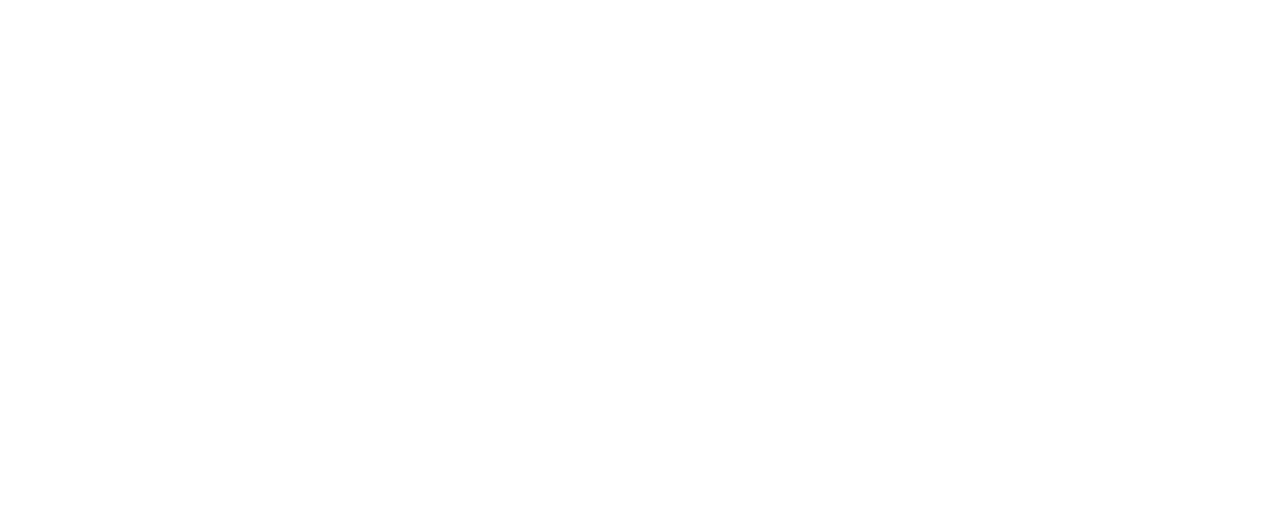
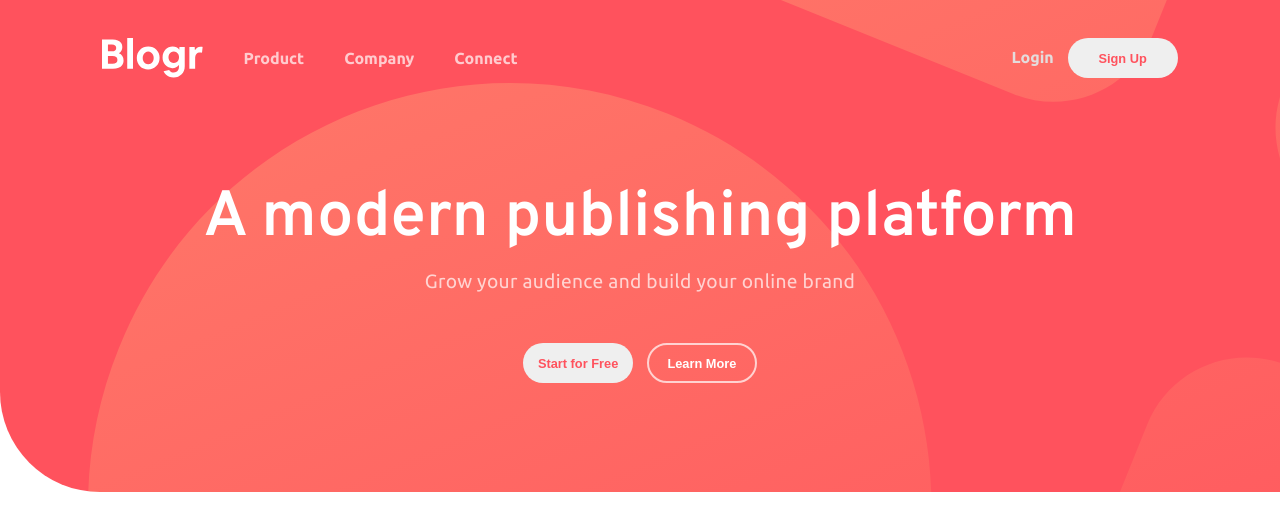
Before and after one commit to kairemerson/blogr-landing-page-main, a plain HTML site: page index.html in a window 1280 px wide. Drawn offline with Linux system fonts and the light colour scheme.

Commit message:
finished section intro of the project

```diff
--- a/index.html
+++ b/index.html
@@ -6,6 +6,10 @@
 
   <link rel="icon" type="image/png" sizes="32x32" href="./images/favicon-32x32.png">
   <link rel="stylesheet" href="css/style.css">
+  <link rel="preconnect" href="https://fonts.gstatic.com">
+  <link rel="preconnect" href="https://fonts.gstatic.com">
+  <link href="https://fonts.googleapis.com/css2?family=Ubuntu:wght@400;500;700&display=swap" rel="stylesheet">
+  <link href="https://fonts.googleapis.com/css2?family=Overpass:wght@300;400;600&display=swap" rel="stylesheet">
   <title>Frontend Mentor | [Blogr]</title>
 
 
@@ -13,9 +17,22 @@
 <body>
   <header>
     <div class="container">
-      <nav>
-
+      <nav class="menu-desktop">
+        <img src="./images/logo.svg" alt="logo">
+        <ul>
+          <li>Product</li>
+          <li>Company</li>
+          <li>Connect</li>
+        </ul>
+        <div>
+          <a href="#">Login</a>
+          <button>Sign Up</button>
+        </div>
       </nav>
+      <h1>A modern publishing platform</h1>
+      <p>Grow your audience and build your online brand</p>
+      <button id="start">Start for Free</button>
+      <button id="learn">Learn More</button>
     </div>
   </header>
   <!--
@@ -40,14 +57,8 @@
   Newsletter
   LinkedIn
 
-  Login
-  Sign Up
 
-  A modern publishing platform
-  Grow your audience and build your online brand
 
-  Start for Free
-  Learn More
 
   Designed for the future
 
--- a/sass/style.scss
+++ b/sass/style.scss
@@ -1,8 +1,109 @@
+$ligthRed: rgb(255, 82, 93);
+$ligth-red-trasnparent: rgba(247, 241, 241, 0.3);
+$transparent-white: rgba(255, 255, 255, .7);
+$overpass: 'Overpass', sans-serif;
+$ubuntu: 'Ubuntu', sans-serif;
+
+@mixin button-pattern($color){
+    width: 110px;
+    height: 40px;
+    border: none;
+    color: $color;
+    border-radius: 20px;
+    font-size: .8rem;
+    font-weight: 700;
+    cursor: pointer;
+}
+
 *{
     margin: 0;
     padding: 0;
     box-sizing: border-box;
 }
-.container{
-    padding: 3% 5%;
+body{
+    font-family: $ubuntu;
+    font-weight: 400;
 }
+
+header{
+    background-color: $ligthRed;
+    border-bottom-left-radius: 100px;
+    background-image: url("../images/bg-pattern-intro.svg");
+    background-size: 3400px;
+    background-position: -550px -1470px;
+    background-repeat: no-repeat;
+    .container{
+        padding: 3% 8%;
+        font-weight: 700;
+        color: $transparent-white;
+        text-align: center;
+
+        nav{
+            display: flex;
+
+            img{
+                height: 40px;
+            }
+            ul:nth-child(2){
+                flex-grow: 1;
+                align-items: center;
+            }
+            ul{
+                display: flex;
+                margin-left: 20px;
+            }
+            ul li{
+                list-style: none;
+                margin: 0 20px;
+            }
+            a{
+                text-decoration: none;
+                color: rgb(228, 220, 220);
+            }
+            button{
+                @include button-pattern($ligthRed);
+                margin-left: 10px;
+                &:hover{
+                    background-color: $ligth-red-trasnparent;
+                    color: white;
+                }
+
+            }
+        }
+        #start{
+            @include button-pattern($ligthRed);
+            margin-top: 50px;
+            margin-right: 10px;
+            margin-bottom: 70px;
+            &:hover{
+                background-color: $ligth-red-trasnparent;
+                color: white;
+            }
+        }
+
+        #learn{
+            @include button-pattern(white);
+            background-color: transparent;
+            border: 2px solid $transparent-white;
+            &:hover{
+                @include button-pattern($ligthRed);
+                background-color: white;
+            }
+        }
+
+    }
+    h1{
+        font-size: 4em;
+        font-weight: 600;
+        font-family: $overpass;
+        margin-top: 100px;
+        color: white;
+    }
+    p{
+        color: $transparent-white;
+        font-weight: 200;
+        font-size: 1.2em;
+        letter-spacing: 0.02rem;
+        margin-top: 10px;
+    }
+}
```
Also changed, not shown: css/style.css, css/style.min.css, 1 other file.
